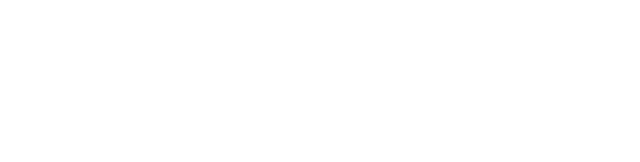
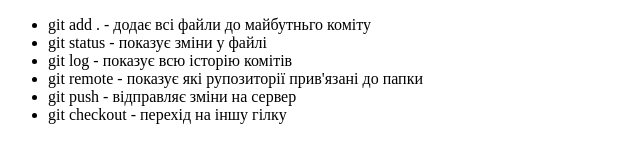
Before and after one commit to segnatik/hillel_dz, a plain HTML site: page index.html in a window 1280 px wide. Shown: the whole page, without its empty margins (0-640 px from the left). Drawn offline with Linux system fonts and the light colour scheme.

Commit message:
hw1-done

```diff
--- a/index.html
+++ b/index.html
@@ -9,7 +9,26 @@
 </head>
 
 <body>
-
+    <ul>
+        <li>
+            git add . - додає всі файли до майбутньго коміту
+        </li>
+        <li>
+            git status - показує зміни у файлі
+        </li>
+        <li>
+            git log - показує всю історію комітів
+        </li>
+        <li>
+            git remote - показує які рупозиторії прив'язані до папки
+        </li>
+        <li>
+            git push - відправляє зміни на сервер
+        </li>
+        <li>
+            git checkout - перехід на іншу гілку
+        </li>
+    </ul>
 </body>
 
 </html>
```
